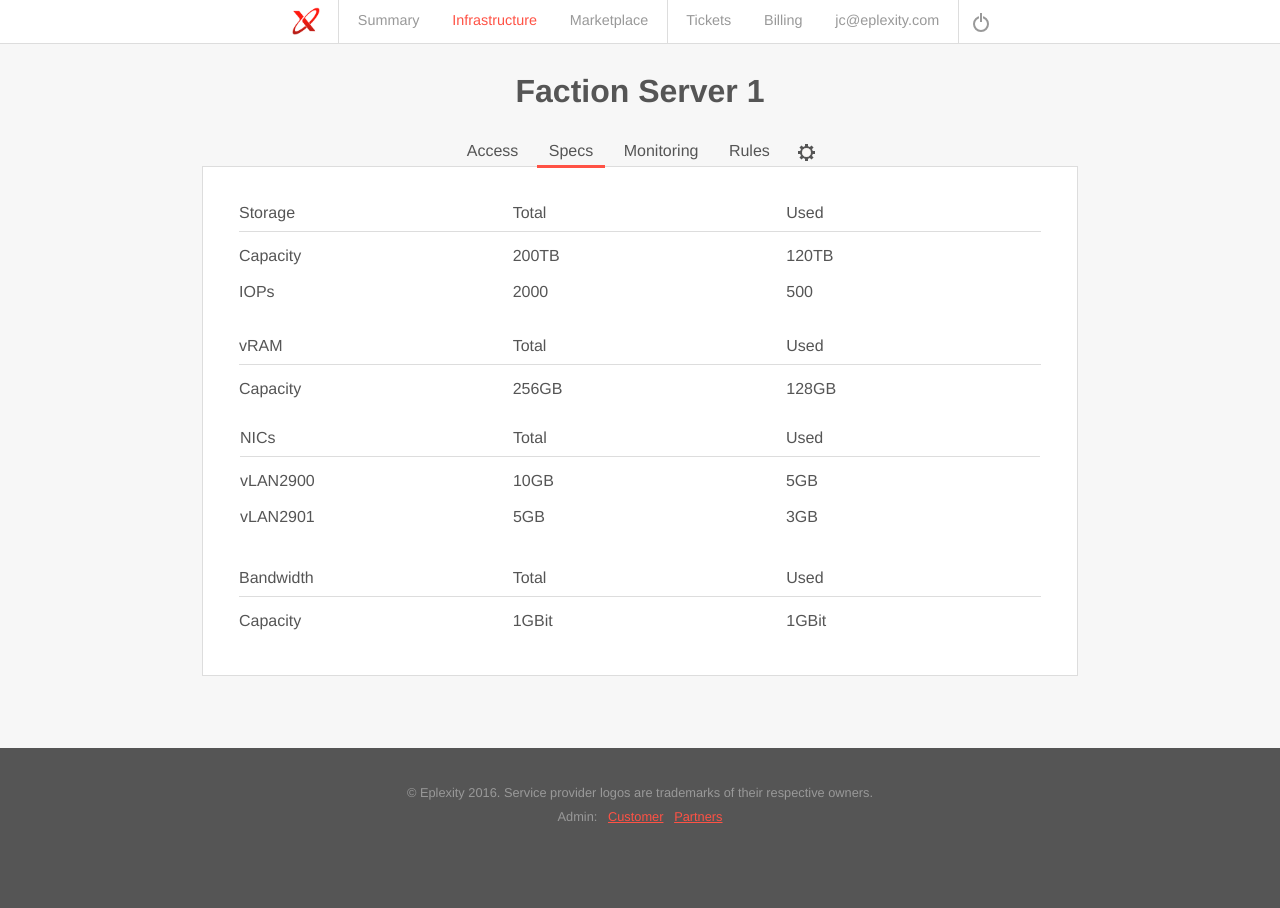
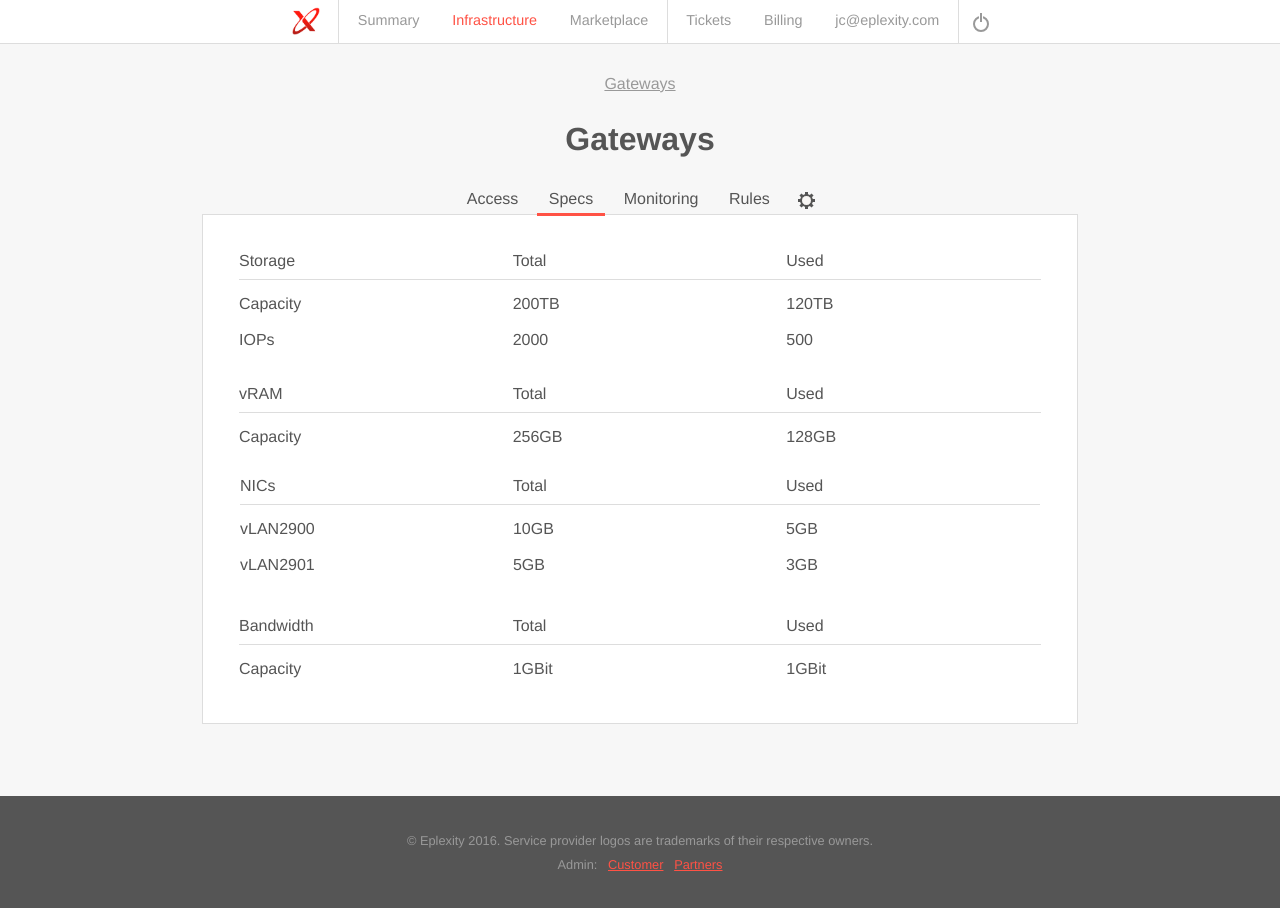
Before and after one commit to fairheadcreative/eplexity, a Jekyll site: the page built from gateway-details.html, in a window 1280 px wide. Built offline with Jekyll 4.4.1, drawn with Linux system fonts in a browser that asks for light colours.

Commit message:
Tweaked new pages, plus mobile
- modified Gateway includes
- tweaked mobile for the new pages

```diff
--- a/_includes/header.html
+++ b/_includes/header.html
@@ -7,5 +7,11 @@
   </div>
   {% endif %}
 
+  {% if page.top-link %}
+	<div  class="top-link">
+		<a href="#">{{ page.top-link }}</a>
+	</div>
+  {% endif %}
+
   <h1 class="site-title">{{ page.title }}</h1>
 </header>
--- a/_includes/subpage/gateway-tab-monitoring.html
+++ b/_includes/subpage/gateway-tab-monitoring.html
@@ -9,31 +9,31 @@
   </div>
 
   <div class="sub-plate-tab" data-sub-plate="current">
-    <div class="group">
+    <div class="group txt-center">
       <img src="images/graph-mock.jpg">
     </div>
   </div>
 
   <div class="sub-plate-tab" data-sub-plate="24">
-    <div class="group">
+    <div class="group txt-center">
       <img src="images/graph-mock.jpg">
     </div>
   </div>
 
   <div class="sub-plate-tab" data-sub-plate="7">
-    <div class="group">
+    <div class="group txt-center">
       <img src="images/graph-mock.jpg">
     </div>
   </div>
 
   <div class="sub-plate-tab" data-sub-plate="30">
-    <div class="group">
+    <div class="group txt-center">
       <img src="images/graph-mock.jpg">
     </div>
   </div>
 
   <div class="sub-plate-tab" data-sub-plate="365">
-    <div class="group">
+    <div class="group txt-center">
       <img src="images/graph-mock.jpg">
     </div>
   </div>
--- a/_sass/layout/_layout.scss
+++ b/_sass/layout/_layout.scss
@@ -37,6 +37,17 @@
   font-size: 1.1em;
 }
 
+.top-link {
+  text-align: center;
+  margin-top: $base-spacing;
+
+  a {
+    color: $medium-gray;
+
+    &:hover { color: $red; }
+  }
+}
+
 //base grid
 .span-1 { @include span-columns(1); }
 .span-2 { @include span-columns(2); }
@@ -63,4 +74,5 @@
 .hide { display: none !important; }
 .right { float: right !important; }
 .left { float: left !important; }
+.txt-center { text-align: center; }
 .plural:after { content: 's' }
--- a/_sass/layout/_plate.scss
+++ b/_sass/layout/_plate.scss
@@ -563,7 +563,10 @@
         		bottom: -0.5px;
       		}
 
-			@media screen and (max-width: $medium-screen) { overflow-x: auto; }
+			@media screen and (max-width: $medium-screen) {
+				overflow-x: auto;
+				overflow-y: hidden;
+			}
 
 			li {
 				display: inline-block;
@@ -606,7 +609,6 @@
       		border-bottom: 1px solid $light-gray;
 
 			@include media(max-width $medium-screen) {
-		        margin: -3.65em -1.5em 1.375em;
 		        padding-left: 1.5em;
 		        padding-right: 1.5em;
 		    }
@@ -615,7 +617,10 @@
         		bottom: -0.5px;
       		}
 
-			@media screen and (max-width: $medium-screen) { overflow-x: auto; }
+			@media screen and (max-width: $medium-screen) {
+				overflow-x: auto;
+				overflow-y: hidden;
+			}
 
 			li {
 				display: inline-block;
--- a/gateway-details.html
+++ b/gateway-details.html
@@ -1,6 +1,7 @@
 ---
 layout: layout
-title: Faction Server 1
+title: Gateways
+top-link: Gateways
 class: item-edit infrastructure
 ---
 
```
